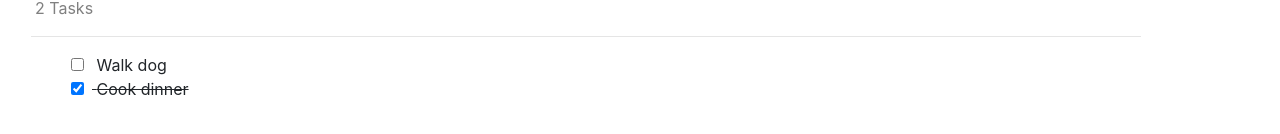
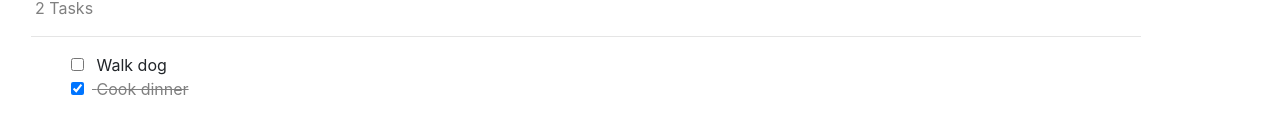
Before and after one commit to lauratan/todo-context, a React (Create React App) app: page / in a window 1280 px wide. Shown: the part 198-332 px from the top of the page. Built offline with nearby package versions, Linux system fonts and the light colour scheme.

Commit message:
Changed completed task colour

```diff
--- a/src/index.scss
+++ b/src/index.scss
@@ -36,5 +36,6 @@ li {
 .todo-list {
   .completed {
     text-decoration: line-through;
+    color: grey;
   }
 }
```
